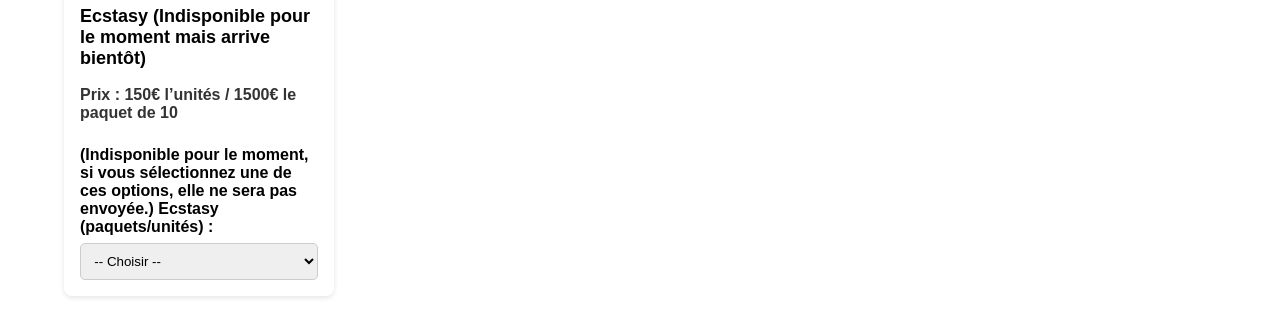
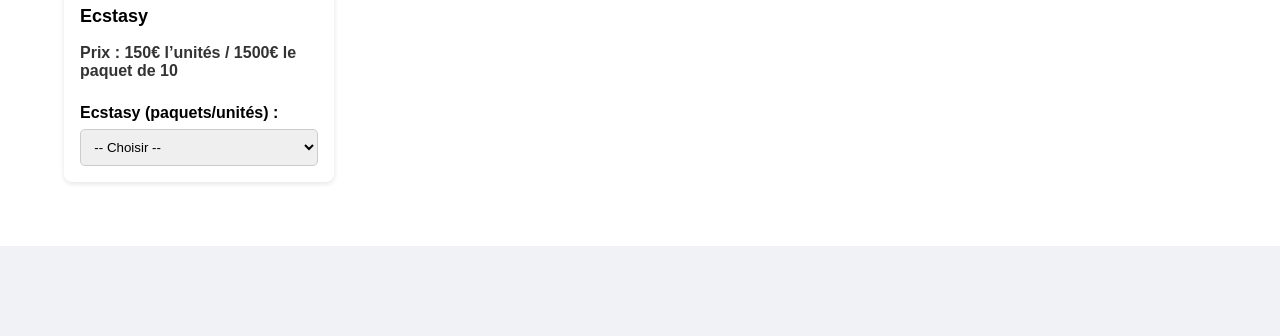
Before and after one commit to radixrandom1000/radixrandom1000.github.io, a plain HTML site: page index.html in a window 1280 px wide. Shown: the part 1313-1649 px from the top of the page. After the commit the page ends 1559 px from the top, so only its background shows below. Drawn offline with Linux system fonts and the light colour scheme.

Commit message:
Update index.html

```diff
--- a/index.html
+++ b/index.html
@@ -290,9 +290,9 @@
 
   <div class="product">
     <img src="https://raw.githubusercontent.com/radixrandom1000/radixrandom1000.github.io/refs/heads/main/Capture%20d%E2%80%99%C3%A9cran%20du%202025-05-28%2023-43-29.png" alt="Produit 2">
-    <h3>Ecstasy (Indisponible pour le moment mais arrive bientôt)</h3>
+    <h3>Ecstasy</h3>
     <p><strong>Prix : 150€ l’unités / 1500€ le paquet de 10</strong></p>
-          <label>(Indisponible pour le moment, si vous sélectionnez une de ces options, elle ne sera pas envoyée.) Ecstasy (paquets/unités) :</label>
+          <label>Ecstasy (paquets/unités) :</label>
   <select name="Ecstasy" id="Ecstasy">
     <option value="">-- Choisir --</option>
     <option value="paquets">un paquet</option>
```
